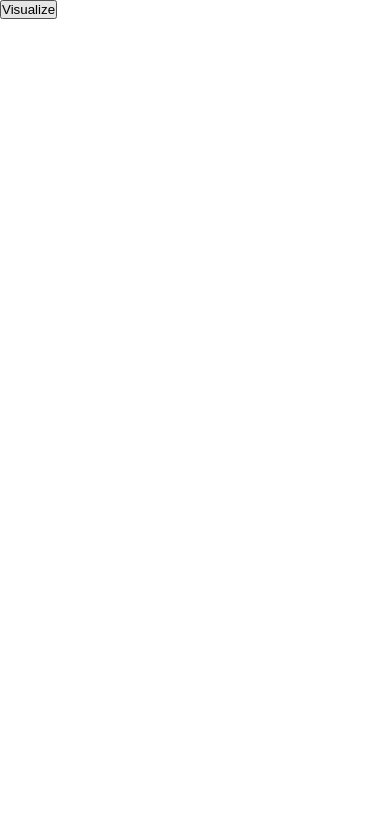
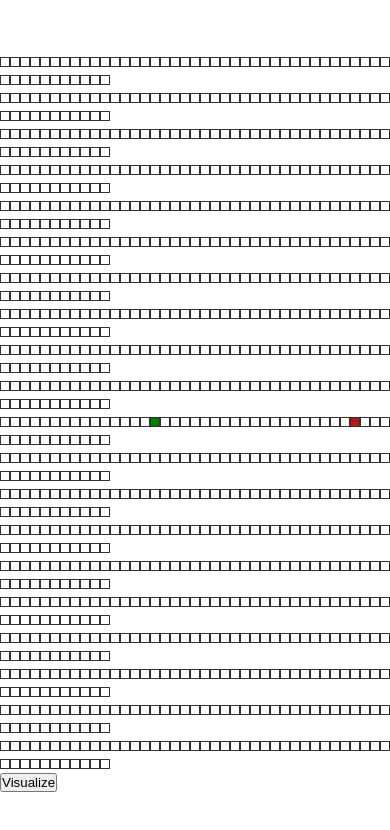
Before and after one commit to sk0le/pathfinding-visualizaiton, a React (Create React App) app: page / in a window 390 px wide. Shown: the top 830 px of the page. Built offline with nearby package versions, Linux system fonts and the light colour scheme.

Commit message:
Added changes for animations

```diff
--- a/src/App.css
+++ b/src/App.css
@@ -3,3 +3,117 @@
   padding: 0%;
   box-sizing: border-box;
 }
+
+.App {
+  height: 100vh;
+  width: 100%;
+
+  display: flex;
+  justify-content: center;
+  align-items: center;
+}
+
+/* Nodes */
+.node {
+  width: 30px;
+  height: 30px;
+  border: 0.01px solid rgb(49, 49, 49);
+  display: inline-flex;
+}
+.node-finish {
+  background-color: rgb(184, 22, 22);
+}
+.node-start {
+  background-color: green;
+}
+.node-wall {
+  background-color: rgb(49, 49, 49);
+}
+
+.node-visited {
+  animation-name: visitedAnimation;
+  animation-duration: 1.5s;
+  animation-timing-function: ease-out;
+  animation-delay: 0;
+  animation-direction: alternate;
+  animation-iteration-count: 1;
+  animation-fill-mode: forwards;
+  animation-play-state: running;
+}
+.node-shortest-path {
+  animation-name: shortestPath;
+  animation-duration: 1.5s;
+  animation-timing-function: ease-out;
+  animation-delay: 0;
+  animation-direction: alternate;
+  animation-iteration-count: 1;
+  animation-fill-mode: forwards;
+  animation-play-state: running;
+}
+
+/* Animations */
+
+@keyframes visitedAnimation {
+  0% {
+    transform: scale(0.3);
+    background-color: rgba(0, 0, 66, 0.75);
+    border-radius: 100%;
+  }
+
+  50% {
+    background-color: rgba(17, 104, 217, 0.75);
+  }
+
+  75% {
+    transform: scale(1.2);
+    background-color: rgba(0, 217, 159, 0.75);
+  }
+
+  100% {
+    transform: scale(1);
+    background-color: rgba(0, 190, 218, 0.75);
+  }
+}
+
+@keyframes shortestPath {
+  0% {
+    transform: scale(0.6);
+    background-color: rgb(255, 254, 106);
+  }
+
+  50% {
+    transform: scale(1.2);
+    background-color: rgb(255, 254, 106);
+  }
+
+  100% {
+    transform: scale(1);
+    background-color: rgb(255, 254, 106);
+  }
+}
+
+/* Responsivnes */
+@media screen and (max-width: 1660px) {
+  .node {
+    width: 25px;
+    height: 25px;
+  }
+}
+@media screen and (max-width: 1300px) {
+  .node {
+    width: 20px;
+    height: 20px;
+  }
+}
+@media screen and (max-width: 1024px) {
+  .node {
+    width: 15px;
+    height: 15px;
+  }
+}
+@media screen and (max-width: 768px) {
+  .node {
+    width: 10px;
+    height: 10px;
+  }
+}
```
